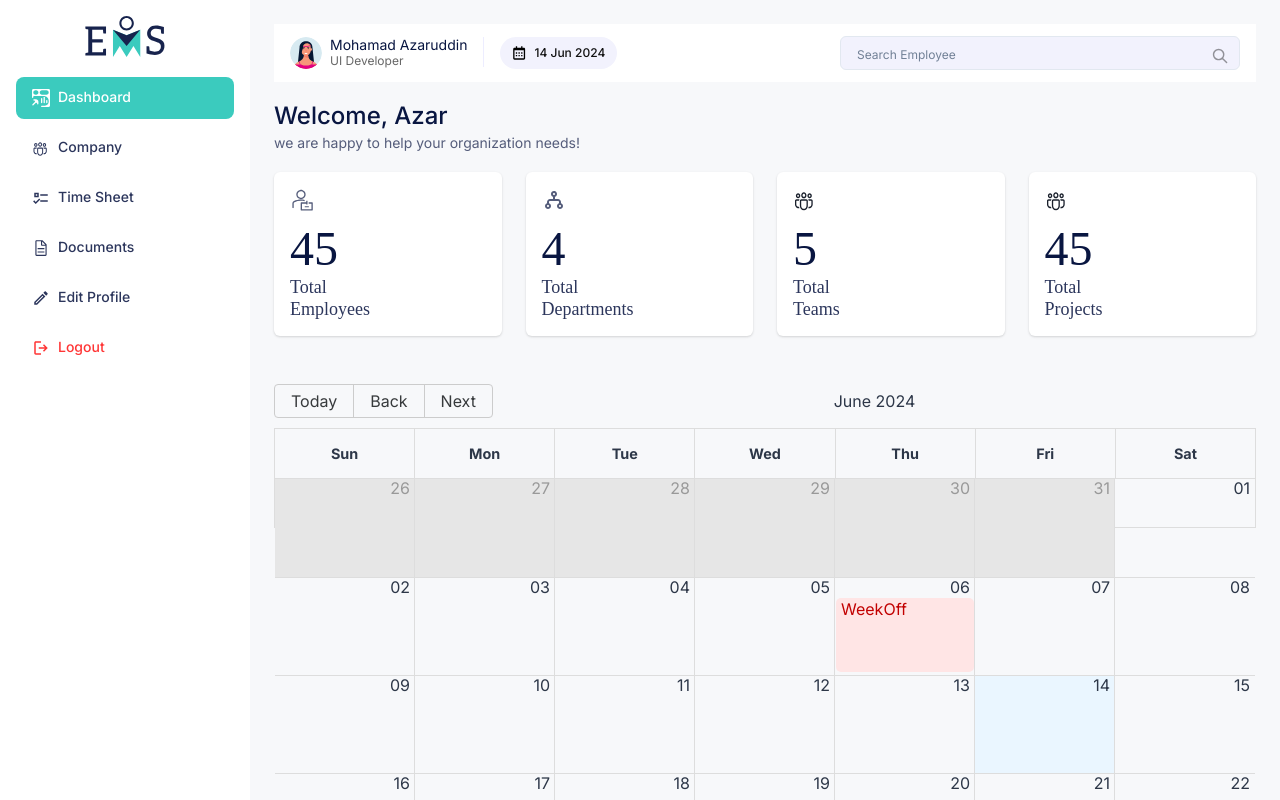
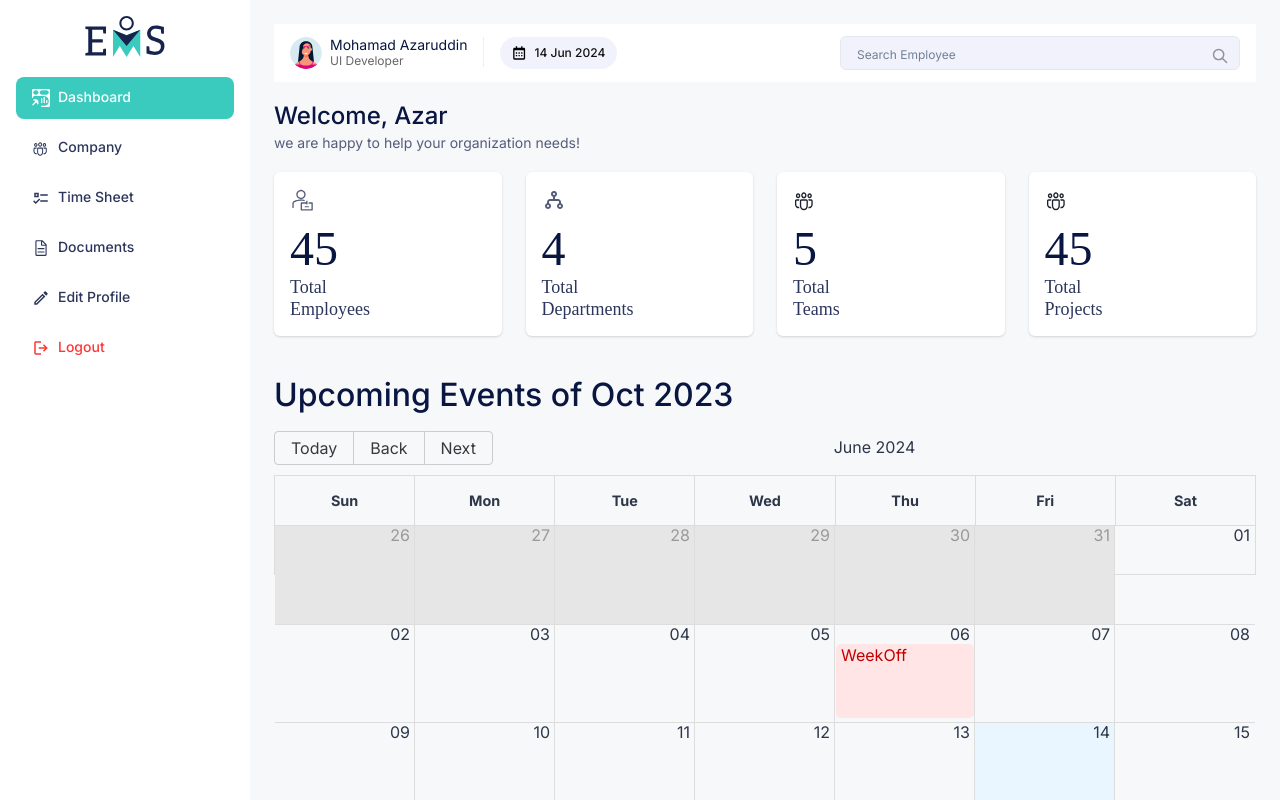
Before and after one commit to mohamadazaruddin/EMS, a Next.js app: page /dashboard in a window 1280 px wide. Built offline with nearby package versions, Linux system fonts and the light colour scheme.

Commit message:
feat: title

```diff
--- a/src/app/(pages)/dashboard/page.tsx
+++ b/src/app/(pages)/dashboard/page.tsx
@@ -61,7 +61,16 @@ export default function Dashboard() {
           );
         })}
       </Grid>
-      <Box w="100%" mt={10}>
+      <Box w="100%" mt={8}>
+        <Text
+          fontSize="32px"
+          color="brand.800"
+          m="0"
+          mb={4}
+          fontWeight="medium"
+        >
+          Upcoming Events of Oct 2023
+        </Text>
         <EventCalender />
       </Box>
     </VStack>
```
